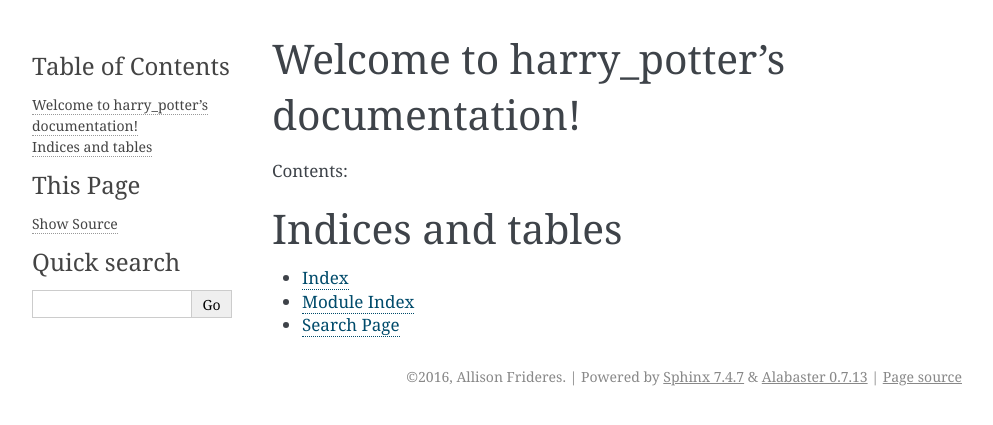
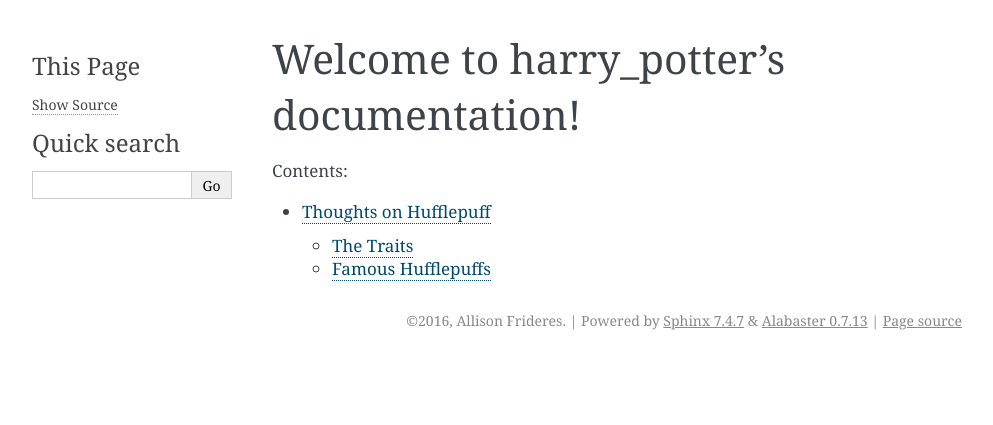
Before and after one commit to AshMad95/harrypotter, a Sphinx documentation site: the page built from source/index.rst, in a window 1280 px wide. Shown: the top 425 px of the page, without its empty margins (148-1141 px from the left). Built offline with Sphinx 7.4.7, drawn with Linux system fonts in a browser that asks for light colours.

Commit message:
Added some text about Hufflepuffs

```diff
--- a/source/hufflepuff_thoughts.rst
+++ /dev/null
@@ -1,2 +0,0 @@
-Thoughts on Hufflepuff
-======================
--- /dev/null
+++ b/source/hufflepuff_thoughts/hufflepuff_thoughts.rst
@@ -0,0 +1,10 @@
+Thoughts on Hufflepuff
+======================
+Hufflepuffs get a bit of a bad rep. Not only are they seldomly mentioned in the books (Fun fact: Hufflepuff's common room is the only one Harry didn't visit), but they are thought to be the house of the leftovers. As a proud 'puff, I feel I need to rectify this outdated view. So, in the words on A Very Potter Musical's Dumbledore, "What the hell is a Hufflepuff?"
+
+The Traits
+----------
+According to the `Harry Potter wiki <http://harrypotter.wikia.com/wiki/Hufflepuff>`_, Hufflepuffs are known to be hard-working, friendly, loyal, and honest. Hufflepuff value fair play, patience, kindness, and tolerance. Due to this, Hufflepuff is probably the most inclusive house, as they do not place an emphasis on a particular aptitude. These valued traits may also cause Hufflepuffs to be less competitive and more modest about their accomplishments, leading to poorer performance in the House Cup and thus a reputation of hosting the less talented wizards and witches.
+
+Famous Hufflepuffs
+------------------
--- a/source/index.rst
+++ b/source/index.rst
@@ -11,11 +11,4 @@ Contents:
 .. toctree::
    :maxdepth: 2
 
-
-
-Indices and tables
-==================
-
-* :ref:`genindex`
-* :ref:`modindex`
-* :ref:`search`
+   hufflepuff_thoughts/hufflepuff_thoughts.rst
```
